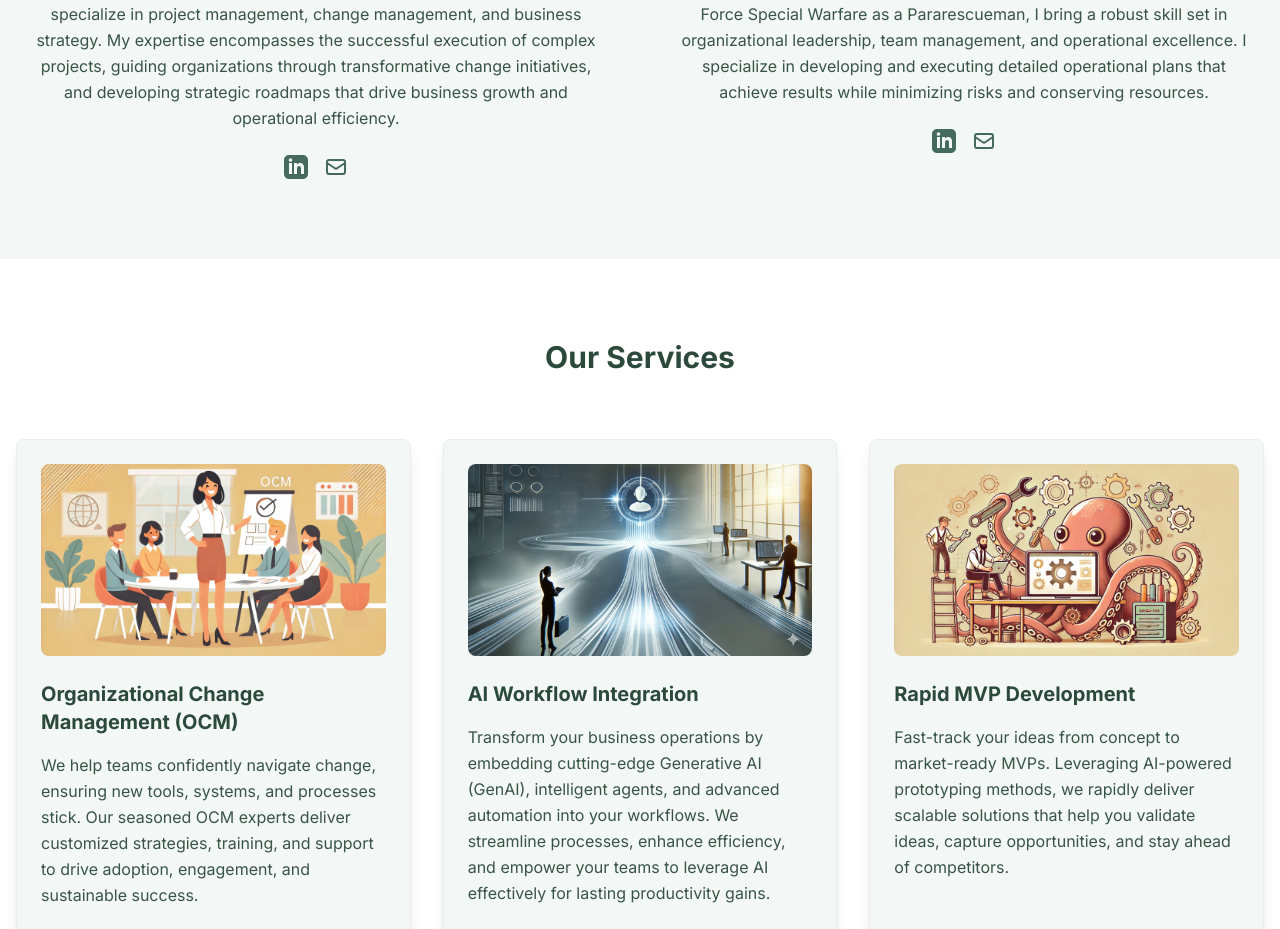
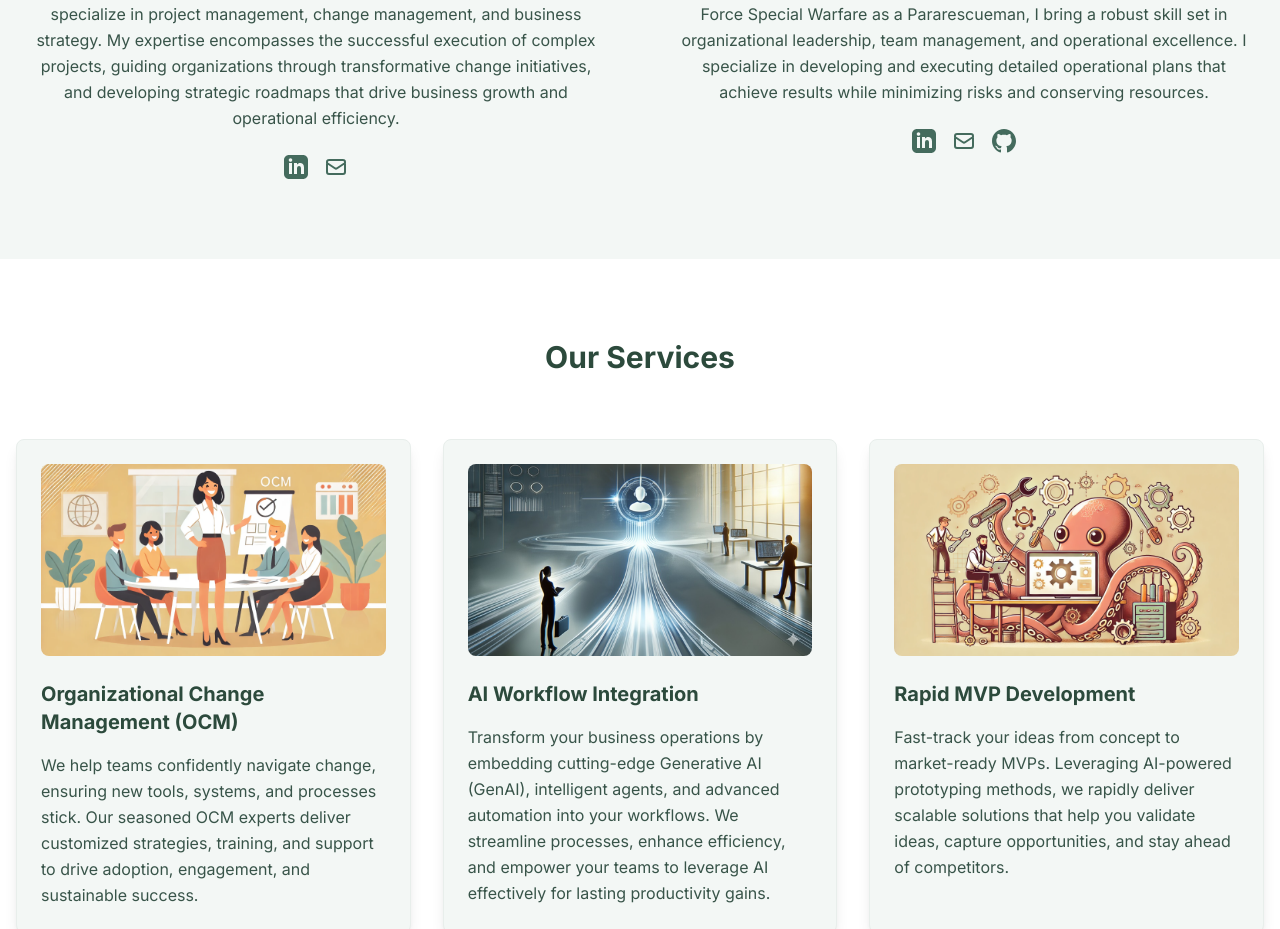
Before and after one commit to grizzdank/lfgwebsite, a Next.js app: page / in a window 1280 px wide. Shown: the part 1365-2294 px from the top of the page. Built offline with nearby package versions, Linux system fonts and the light colour scheme.

Commit message:
feat: Add GitHub icon to Dave's social links

```diff
--- a/package.json
+++ b/package.json
@@ -16,6 +16,7 @@
     "next": "15.2.3",
     "react": "^19.0.0",
     "react-dom": "^19.0.0",
+    "react-icons": "^5.5.0",
     "react-intersection-observer": "^9.16.0"
   },
   "devDependencies": {
--- a/src/components/sections/About.tsx
+++ b/src/components/sections/About.tsx
@@ -2,6 +2,8 @@
 
 import { motion } from 'framer-motion';
 import Image from 'next/image';
+import Link from 'next/link';
+import { FaEnvelope, FaGithub } from 'react-icons/fa';
 
 const team = [
   {
@@ -91,6 +93,23 @@
                     />
                   </svg>
                 </a>
+                {member.name.includes('Dave') && (
+                  <a
+                    href="https://github.com/grizzdank"
+                    target="_blank"
+                    rel="noopener noreferrer"
+                    className="text-[#446b5d] hover:text-[#c17f59] transition-colors"
+                  >
+                    <svg
+                      className="w-6 h-6"
+                      fill="currentColor"
+                      viewBox="0 0 24 24"
+                      aria-hidden="true"
+                    >
+                      <path d="M12 0c-6.626 0-12 5.373-12 12 0 5.302 3.438 9.8 8.207 11.387.599.111.793-.261.793-.577v-2.234c-3.338.726-4.033-1.416-4.033-1.416-.546-1.387-1.333-1.756-1.333-1.756-1.089-.745.083-.729.083-.729 1.205.084 1.839 1.237 1.839 1.237 1.07 1.834 2.807 1.304 3.492.997.107-.775.418-1.305.762-1.604-2.665-.305-5.467-1.334-5.467-5.931 0-1.311.469-2.381 1.236-3.221-.124-.303-.535-1.524.117-3.176 0 0 1.008-.322 3.301 1.23.957-.266 1.983-.399 3.003-.404 1.02.005 2.047.138 3.006.404 2.291-1.552 3.297-1.23 3.297-1.23.653 1.653.242 2.874.118 3.176.77.84 1.235 1.911 1.235 3.221 0 4.609-2.807 5.624-5.479 5.921.43.372.823 1.102.823 2.222v3.293c0 .319.192.694.801.576 4.765-1.589 8.199-6.086 8.199-11.386 0-6.627-5.373-12-12-12z"/>
+                    </svg>
+                  </a>
+                )}
               </div>
             </motion.div>
           ))}
```
Also changed, not shown: 1 other file (tests, documents, lock files or other folders).
